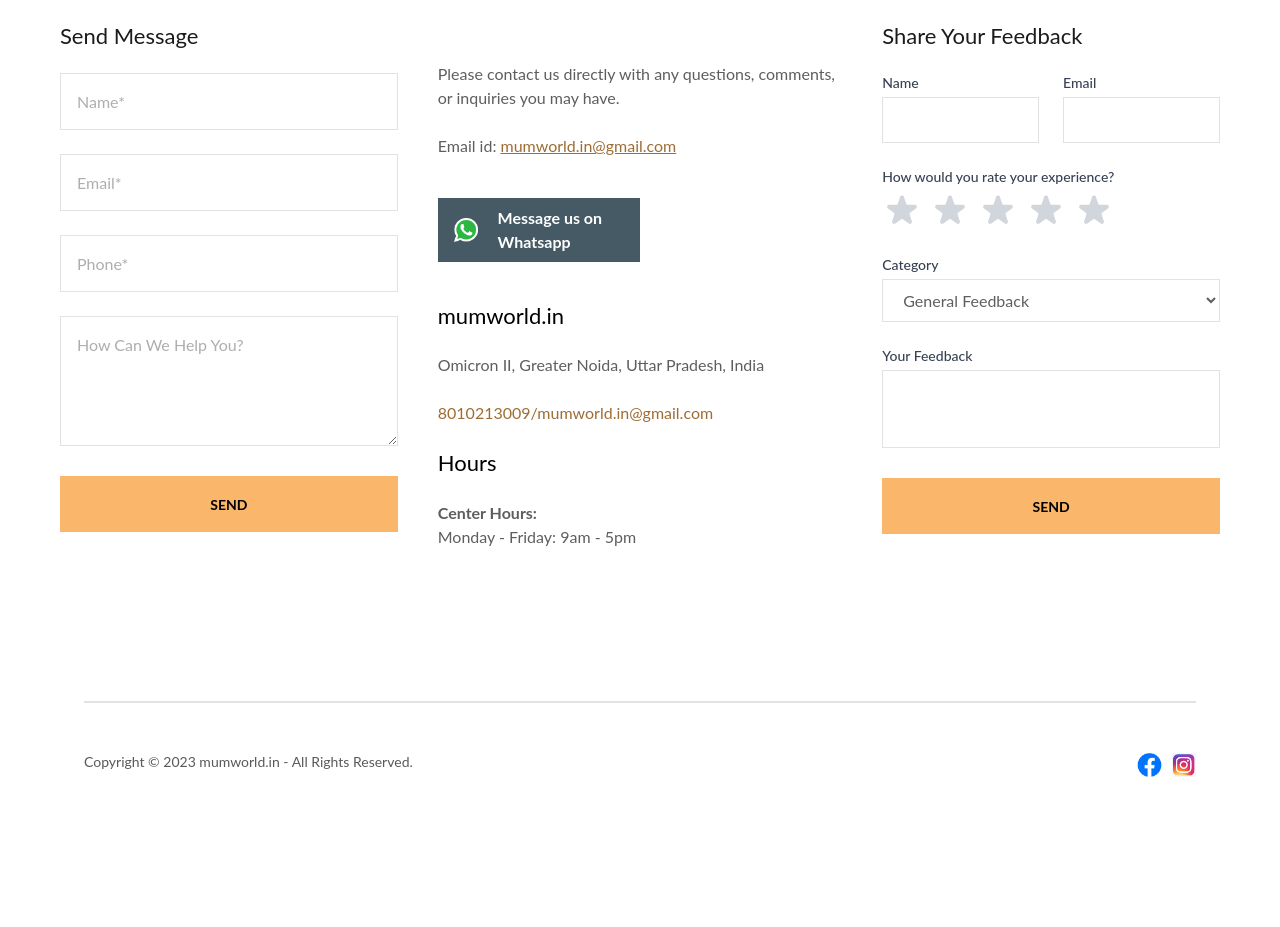
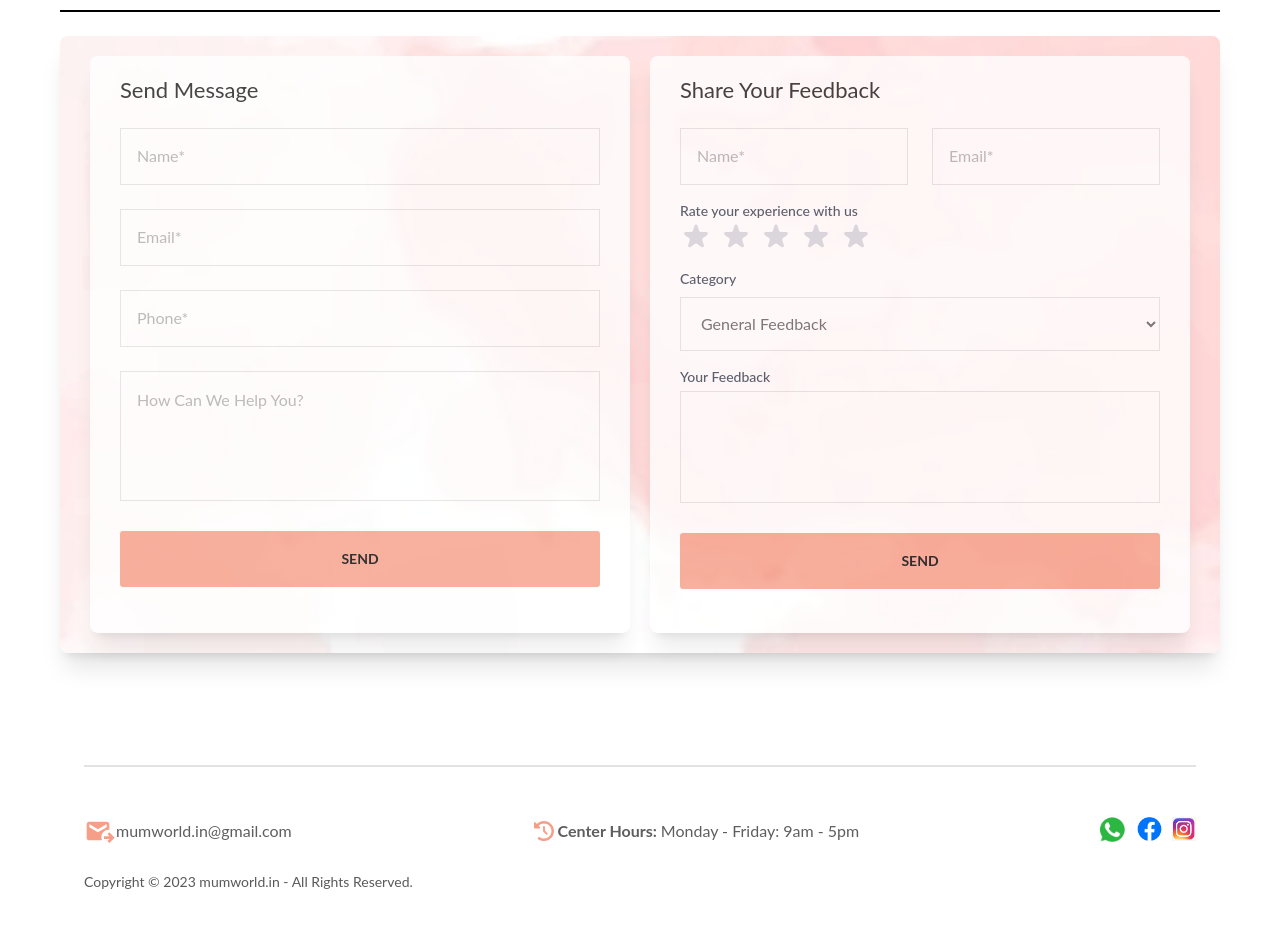
Before and after one commit to asandil/mum_world_next, a Next.js app: page / in a window 1280 px wide. Shown: the part 3480-4407 px from the top of the page. Before the commit the page ends 4337 px from the top, so only its background shows below. Built offline with nearby package versions, Linux system fonts and the light colour scheme.

Commit message:
code added

```diff
--- a/package.json
+++ b/package.json
@@ -17,6 +17,7 @@
     "postcss": "^8.5.6",
     "react": "19.1.0",
     "react-dom": "19.1.0",
+    "react-icons": "^5.5.0",
     "remark": "^15.0.1",
     "remark-html": "^16.0.1",
     "zod": "^4.0.17"
--- a/src/app/page.jsx
+++ b/src/app/page.jsx
@@ -3,6 +3,8 @@ import ContactForm from "@/components/ContactForm";
 import SubscribeForm from "@/components/SubscribeForm";
 import TestimonialCarousel from "@/components/Testimonial ";
 import FeedBackForm from "@/components/FeedBackForm";
+import { BsChatHeartFill } from "react-icons/bs";
+import { BsFillHeartFill } from "react-icons/bs";
 
 export default function Home() {
   return (
@@ -146,16 +148,20 @@ export default function Home() {
         {/* contact us */}
         <section className="py-[32px] lg:w-[984px] xl:w-[1160px] mx-auto px-[24px] lg:px-[0px]">
           <h2 className="mb-[24px] leading-[1.4] tracking-[1px] text-[22px] font-[700] uppercase text-black">
-            Contact us
-            <hr className="mt-[16px] border-[1px] border-black" />
+            <div className="flex relative ">
+              <span>Contact Us</span> <span className="absolute left-[160px] top-1" ><BsFillHeartFill color="#F69E87" /></span>
+            </div>
+            <p className="text-[16px] font-[500]">We’re here to help and would love your feedback.</p>
+
+            <hr className="mt-[8px] border-[1px] border-black" />
           </h2>
-          <div className="flex justify-center flex-col sm:justify-between sm:flex-row md:gap-[40px] sm:gap-[30px] ">
+          <div className="flex justify-center flex-col sm:justify-between sm:flex-row gap-[20px] bg-[url('/background-image-contact-us.png')] bg-no-repeat bg-cover px-[30px] py-[20px] rounded-lg  shadow-xl">
             {/* Send message */}
-            <div className="w-full lg:w-[487px]">
+            <div className="w-full bg-[#fff] px-[30px] py-[20px] rounded-lg shadow-xl opacity-80">
               <ContactForm />
             </div>
             {/* contact details */}
-            <div className="lg:mt-[40px] md:mt-[50px] sm:mt-[50px] ">
+            {/* <div className="lg:mt-[40px] md:mt-[50px] sm:mt-[50px] ">
               <div className="lg:mb-[40px] mb-[20px]">
                 <p className="leading-[1.5] font-[400] flex flex-wrap text-[rgb(94,94,94)] text-start sm:text-start text-[16px]">
                   Please contact us directly with any questions, comments, or
@@ -202,7 +208,6 @@ export default function Home() {
                     8010213009/mumworld.in@gmail.com
                   </a>
                 </p>
-                {/* <div className="flex"> */}
                 <h4 className="mb-[12px] lg:mb-[24px] leading-[1.25] text-[22px] font-[400] text-black text-start sm:text-start">
                   Hours
                 </h4>
@@ -213,10 +218,9 @@ export default function Home() {
                     Monday - Friday: 9am - 5pm
                   </span>
                 </p>
-                {/* </div> */}
               </div>
-            </div>
-            <div className="w-full lg:w-[487px]">
+            </div> */}
+            <div className="w-full bg-[#fff] px-[30px] py-[20px] rounded-lg shadow-xl opacity-80">
               <FeedBackForm />
             </div>
           </div>
--- a/src/components/ContactForm.jsx
+++ b/src/components/ContactForm.jsx
@@ -124,7 +124,7 @@ export default function ContactForm() {
         </div>
         <div className="pb-[24px]">
           <textarea
-            className="p-[16px] text-[rgb(94,94,94)] border-[1px] border-[rgb(226,226,226)] w-[100%] font-[400] text-[16px] focus:outline-none focus:border focus:border-current"
+            className="p-[16px] resize-none text-[rgb(94,94,94)] border-[1px] border-[rgb(226,226,226)] w-[100%] font-[400] text-[16px] focus:outline-none focus:border focus:border-current"
             name="message"
             rows={4}
             placeholder="How Can We Help You?"
@@ -137,7 +137,7 @@ export default function ContactForm() {
           <button
             type="submit"
             disabled={isSubmitting}
-            className="font-[700] min-h-[56px] w-[100%] bg-[rgb(250,182,107)] text-black cursor-pointer text-[14px] hover:bg-[rgb(250,204,164)] transition-all duration-300 ease-in-out delay-0 disabled:opacity-50 disabled:cursor-not-allowed"
+            className="font-[700] min-h-[56px] w-[100%] bg-[#F69E87] text-black cursor-pointer text-[14px] hover:bg-[#e6846a] transition-all duration-300 ease-in-out delay-0 disabled:opacity-50 disabled:cursor-not-allowed hover:shadow-lg rounded-[3px]"
           >
             {isSubmitting ? (
               <div className="flex items-center justify-center text-white">
--- a/src/components/FeedBackForm.jsx
+++ b/src/components/FeedBackForm.jsx
@@ -54,48 +54,50 @@ const FeedbackForm = () => {
         </div>
       )}
 
-      <form onSubmit={handleSubmit} className="space-y-6">
+      <form onSubmit={handleSubmit} className="space-y-4">
         <div className="grid grid-cols-1 md:grid-cols-2 gap-6">
           <div>
-            <label
+            {/* <label
               htmlFor="name"
               className="block text-sm font-medium text-gray-700 mb-1"
             >
               Name
-            </label>
+            </label> */}
             <input
               type="text"
               id="name"
               name="name"
+              placeholder="Name*"
               value={formData.name}
               onChange={handleChange}
-              className="py-[10px] px-[16px] text-[rgb(94,94,94)] border-[1px] border-[rgb(226,226,226)] w-[100%] font-[400] text-[16px] focus:outline-none focus:border focus:border-current"
+              className="py-[15.5px] px-[16px] text-[rgb(94,94,94)] border-[1px] border-[rgb(226,226,226)] w-[100%] font-[400] text-[16px] focus:outline-none focus:border focus:border-current"
               required
             />
           </div>
 
           <div>
-            <label
+            {/* <label
               htmlFor="email"
               className="block text-sm font-medium text-gray-700 mb-1"
             >
               Email
-            </label>
+            </label> */}
             <input
               type="email"
               id="email"
               name="email"
+              placeholder="Email*"
               value={formData.email}
               onChange={handleChange}
-              className="py-[10px] px-[16px] text-[rgb(94,94,94)] border-[1px] border-[rgb(226,226,226)] w-[100%] font-[400] text-[16px] focus:outline-none focus:border focus:border-current"
+              className="py-[15.5px] px-[16px] text-[rgb(94,94,94)] border-[1px] border-[rgb(226,226,226)] w-[100%] font-[400] text-[16px] focus:outline-none focus:border focus:border-current"
               required
             />
           </div>
         </div>
 
         <div>
-          <label className="block text-sm font-medium text-gray-700 mb-1">
-            How would you rate your experience?
+          <label className="block text-sm font-medium text-gray-700">
+            Rate your experience with us
           </label>
           <div className="flex space-x-2">
             {[1, 2, 3, 4, 5].map((star) => (
@@ -103,13 +105,11 @@ const FeedbackForm = () => {
                 key={star}
                 type="button"
                 onClick={() => handleRatingChange(star)}
-                className="focus:outline-none"
+                className="focus:outline-none cursor-pointer"
               >
                 <svg
-                  className={`w-10 h-10 ${
-                    star <= formData.rating
-                      ? "text-[rgb(250,182,107)]"
-                      : "text-gray-300"
+                  className={`w-8 h-8 ${
+                    star <= formData.rating ? "text-[#F69E87]" : "text-gray-300"
                   }`}
                   fill="currentColor"
                   viewBox="0 0 20 20"
@@ -124,7 +124,7 @@ const FeedbackForm = () => {
         <div>
           <label
             htmlFor="category"
-            className="block text-sm font-medium text-gray-700 mb-1"
+            className="block text-sm font-medium text-gray-700 mb-[8px]"
           >
             Category
           </label>
@@ -133,7 +133,7 @@ const FeedbackForm = () => {
             name="category"
             value={formData.category}
             onChange={handleChange}
-            className="py-[10px] px-[16px] text-[rgb(94,94,94)] border-[1px] border-[rgb(226,226,226)] w-[100%] font-[400] text-[16px] focus:outline-none focus:border focus:border-current"
+            className="py-[15.5px] px-[16px] text-[rgb(94,94,94)] border-[1px] border-[rgb(226,226,226)] w-[100%] font-[400] text-[16px] focus:outline-none focus:border focus:border-current"
           >
             <option value="general">General Feedback</option>
             <option value="content">Content Suggestion</option>
@@ -162,16 +162,16 @@ const FeedbackForm = () => {
             rows={5}
             value={formData.message}
             onChange={handleChange}
-            className="py-[6px] px-[16px] h-[78px] resize-none text-[rgb(94,94,94)] border-[1px] border-[rgb(226,226,226)] w-[100%] font-[400] text-[16px] focus:outline-none focus:border focus:border-current"
+            className="py-[6px] px-[16px] h-[112px] resize-none text-[rgb(94,94,94)] border-[1px] border-[rgb(226,226,226)] w-[100%] font-[400] text-[16px] focus:outline-none focus:border focus:border-current"
             required
           ></textarea>
         </div>
 
-        <div className="pb-[24px]">
+        <div className="pb-[24px] mt-[24px]">
           <button
             type="submit"
             disabled={isSubmitting}
-            className="font-[700] min-h-[56px] w-[100%] bg-[rgb(250,182,107)] text-black cursor-pointer text-[14px] hover:bg-[rgb(250,204,164)] transition-all duration-300 ease-in-out delay-0 disabled:opacity-50 disabled:cursor-not-allowed"
+            className="font-[700] min-h-[56px] w-[100%] bg-[#F69E87] text-black cursor-pointer text-[14px] hover:bg-[#e6846a] transition-all duration-300 ease-in-out delay-0 disabled:opacity-50 disabled:cursor-not-allowed rounded-[3px] hover:shadow-lg"
           >
             {isSubmitting ? (
               <div className="flex items-center justify-center text-white">
--- a/src/components/Footer.jsx
+++ b/src/components/Footer.jsx
@@ -1,19 +1,50 @@
 import Link from "next/link";
 import React from "react";
-
+import { SiGmail } from "react-icons/si";
+import { MdOutgoingMail } from "react-icons/md";
+import { CgMail } from "react-icons/cg";
+import { FaClock } from "react-icons/fa6";
+import { FaClockRotateLeft } from "react-icons/fa6";
 const Footer = () => {
   return (
     <div>
-      <footer className="py-[32px] md:py-[56px] lg:w-[984px] xl:w-[1160px] mx-auto">
-        <div className="p-[24px]">
+      <footer className="py-[32px] md:py-[56px] lg:w-[984px] xl:w-[1160px] mx-auto px-[24px]">
+        <div className="py-[24px]">
           <hr className="border-[1px] border-[rgb(226,226,226)]" />
         </div>
 
-        <div className="p-[24px] md:flex md:justify-between">
-          <p className="text-[rgb(89,89,89)] leading-[1.5] font-[400] text-[14px] text-center">
-            Copyright © 2023 mumworld.in - All Rights Reserved.
-          </p>
-          <div className="py-[16px] md:py-[0] flex justify-center">
+        <div className="py-[24px] md:flex md:justify-between">
+          <a
+            href="mailto:mumworld.in@gmail.com"
+            className=" text-[#F69E87] leading-[1.5] font-[400] text-start sm:text-start text-[16px] flex items-center"
+          >
+            <MdOutgoingMail size={32} />
+            <p className="text-[rgb(94,94,94)]">mumworld.in@gmail.com</p>
+          </a>
+
+          <div className="flex sm:items-center gap-[8px] sm:gap-[4px] mt-[4px] sm:mt-[0px] ml-[4px]">
+            {/* <FaClock color="F69E87"/> */}
+            <FaClockRotateLeft
+              size={20}
+              color="#F69E87"
+              className="mt-[2px] sm:mt-[0px]"
+            />
+            <div className="flex flex-wrap leading-[1.5] font-[400] text-[rgb(94,94,94)] text-[16px]">
+              <p className="font-[700] mr-[4px]">Center Hours:</p>
+              <p>Monday - Friday: 9am - 5pm</p>
+            </div>
+          </div>
+
+          <div className="py-[16px] md:py-[0] flex justify-start">
+            <Link href={"https://wa.me/918010213009"} target="_blank">
+              <img
+                className="inline-block h-[30px] w-[30px]"
+                src="/whatsapp.webp"
+                height={30}
+                width={30}
+                alt=""
+              />
+            </Link>
             <Link href={"https://www.facebook.com/MumWorldIn"} target="_blank">
               <img
                 className="inline-block h-[24px] w-[45px]"
@@ -35,6 +66,9 @@ const Footer = () => {
             </Link>
           </div>
         </div>
+        <p className="text-[rgb(89,89,89)] leading-[1.5] font-[400] text-[14px] text-start">
+          Copyright © 2023 mumworld.in - All Rights Reserved.
+        </p>
       </footer>
     </div>
   );
--- a/src/components/Header.jsx
+++ b/src/components/Header.jsx
@@ -139,7 +139,7 @@ export default function Header() {
 
       {/* Mobile menu (conditionally rendered) */}
       {menuOpen && (
-        <div className="fixed inset-0 bg-[rgba(143,141,141,0.6)]  h-[100vh] w-[100vw] z-10 sm:hidden">
+        <div className="fixed inset-0 bg-[url('/background-image-contact-us.png')] bg-no-repeat bg-cover opacity-100 h-[100vh] w-[100vw] z-10 sm:hidden">
           <nav className="py-[20px] px-[24px]">
             <div className="flex justify-end border-b-1 border-white">
               <button
@@ -150,7 +150,7 @@ export default function Header() {
                 +
               </button>
             </div>
-            <ul className="text-white px-[24px] text-[22px] font-[400] flex flex-col mt-[16px]">
+            <ul className="text-[#F69E87] px-[24px] text-[22px] font-[400] flex flex-col mt-[16px]">
               {headData.map((data) => (
                 <li
                   key={data.name}
@@ -160,7 +160,7 @@ export default function Header() {
                     href={data.to}
                     className={`mobileHead ${
                       isActive(data.to)
-                        ? "text-[rgb(97,64,18)] font-semibold"
+                        ? "text-[#F69E87] font-semibold"
                         : "hover:text-[rgb(97,64,18)]"
                     }`}
                     onClick={toggleMenu}
```
Also changed, not shown: public/background-image-contact-us.png (added), 1 other file (tests, documents, lock files or other folders).
